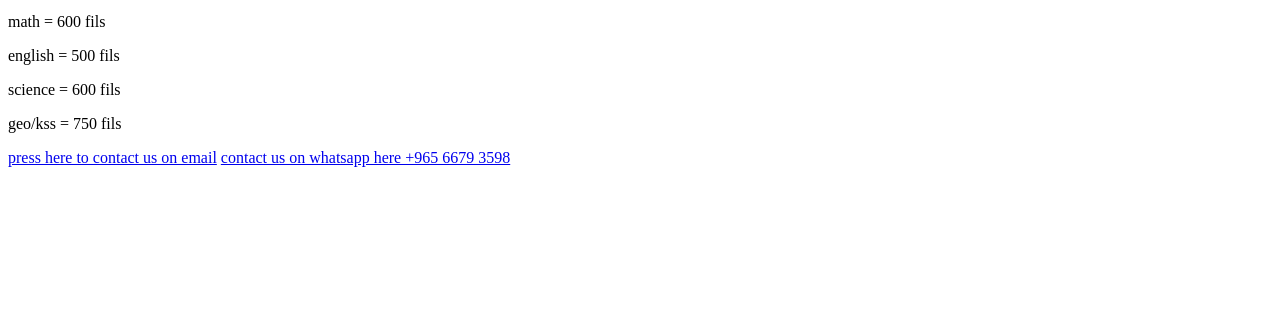
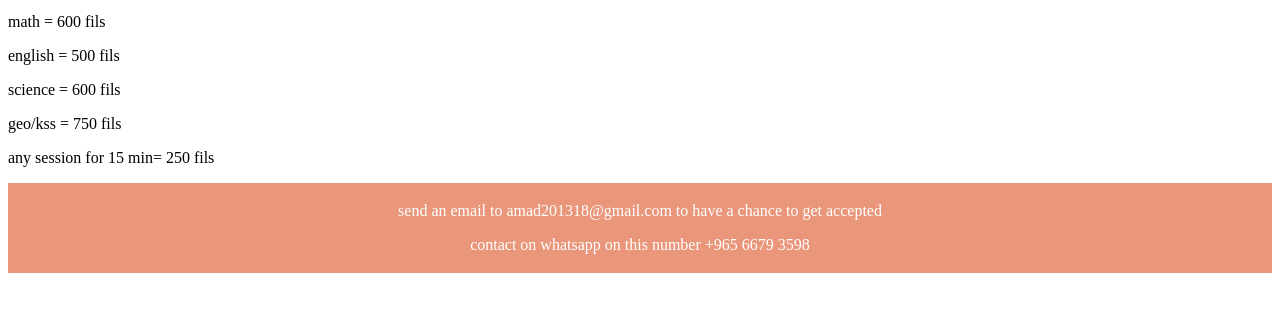
Before and after one commit to ahmedislam201318-create/peeshelper.github.io, a plain HTML site: page index.html in a window 1280 px wide. Shown: the part 101-412 px from the top of the page. Drawn offline with Linux system fonts and the light colour scheme.

Commit message:
Update index.html

```diff
--- a/index.html
+++ b/index.html
@@ -1,7 +1,12 @@
 <!doctype html>
 <html>
 <head>
-
+    <style>footer {
+  text-align: center;
+  padding: 3px;
+  background-color: DarkSalmon;
+  color: white;
+}</style>
 
 <title>school helper - pakistan english excel school</title>
 
@@ -15,11 +20,15 @@
 <p>english = 500 fils</p>
 <p>science = 600 fils</p>
 <p>geo/kss = 750 fils</p>
+
+
+  <p> any session for 15 min= 250 fils<p>
 </article>
-
+<footer>
 <nav>
-<a href="amad@201318"> press here to contact us on email</a>
-<a href="+965 6679 3598"> contact us on whatsapp here +965 6679 3598</a>
+<p>send an email to amad201318@gmail.com to have a chance to get accepted</p>
+<p>contact on whatsapp on this number +965 6679 3598 </p>
+</foorer>
 </nav>
 </body>
 </html>
```
